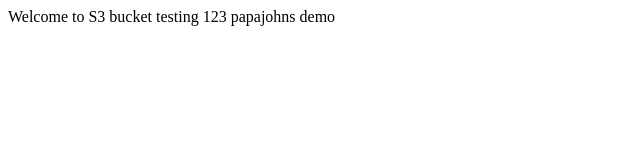
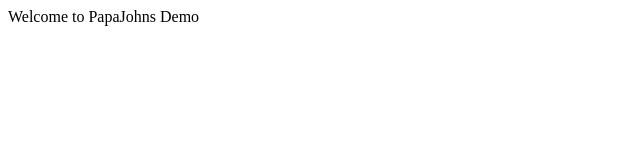
Before and after one commit to phanikumar1210/Akamai, a plain HTML site: page Index.html in a window 1280 px wide. Shown: the whole page, without its empty margins (0-640 px from the left). Drawn offline with Linux system fonts and the light colour scheme.

Commit message:
Update Index.html

```diff
--- a/Index.html
+++ b/Index.html
@@ -1,3 +1,3 @@
 <html>
-Welcome to S3 bucket testing 123 papajohns demo
+Welcome to PapaJohns Demo
 </html>
```
